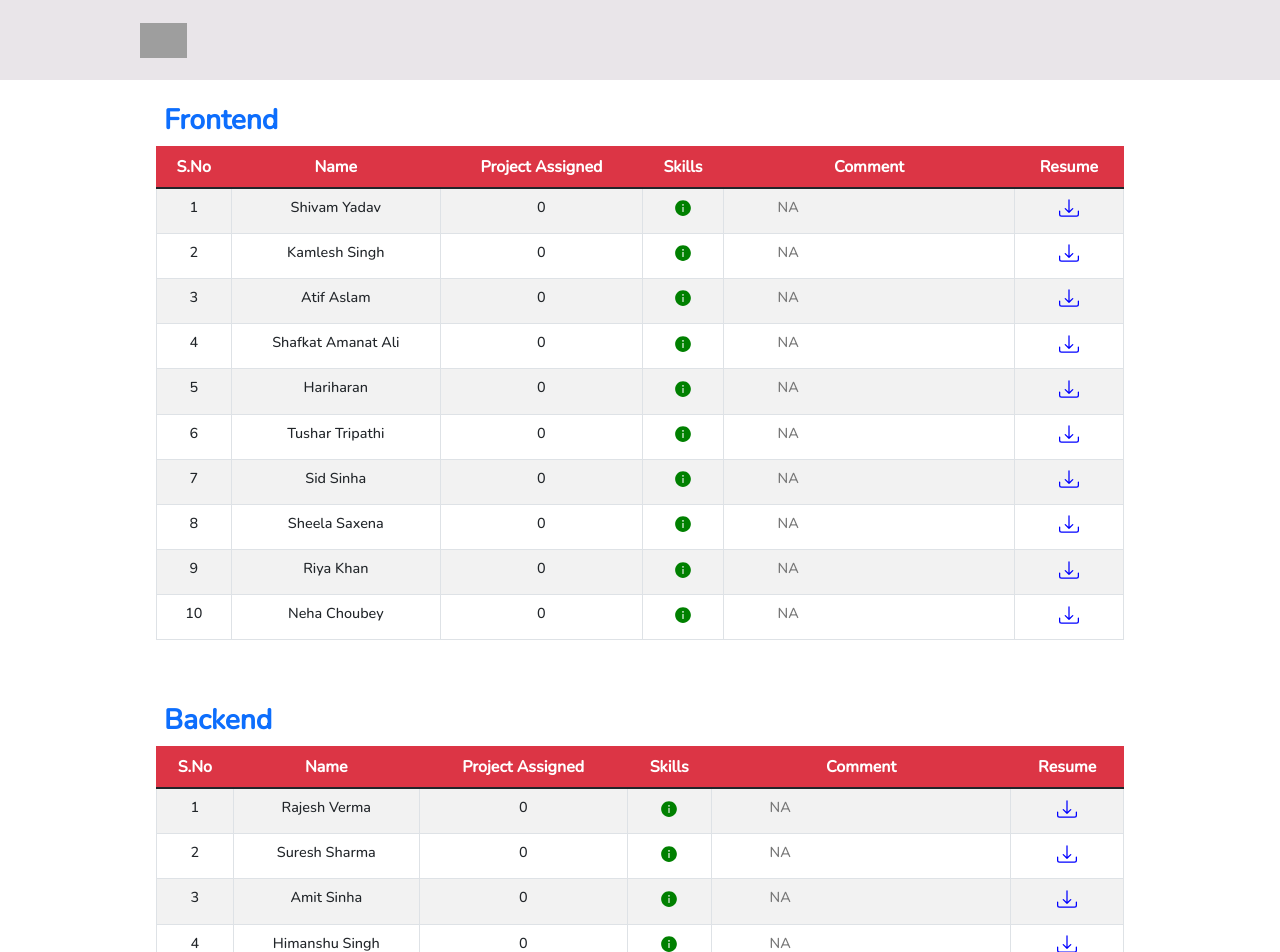
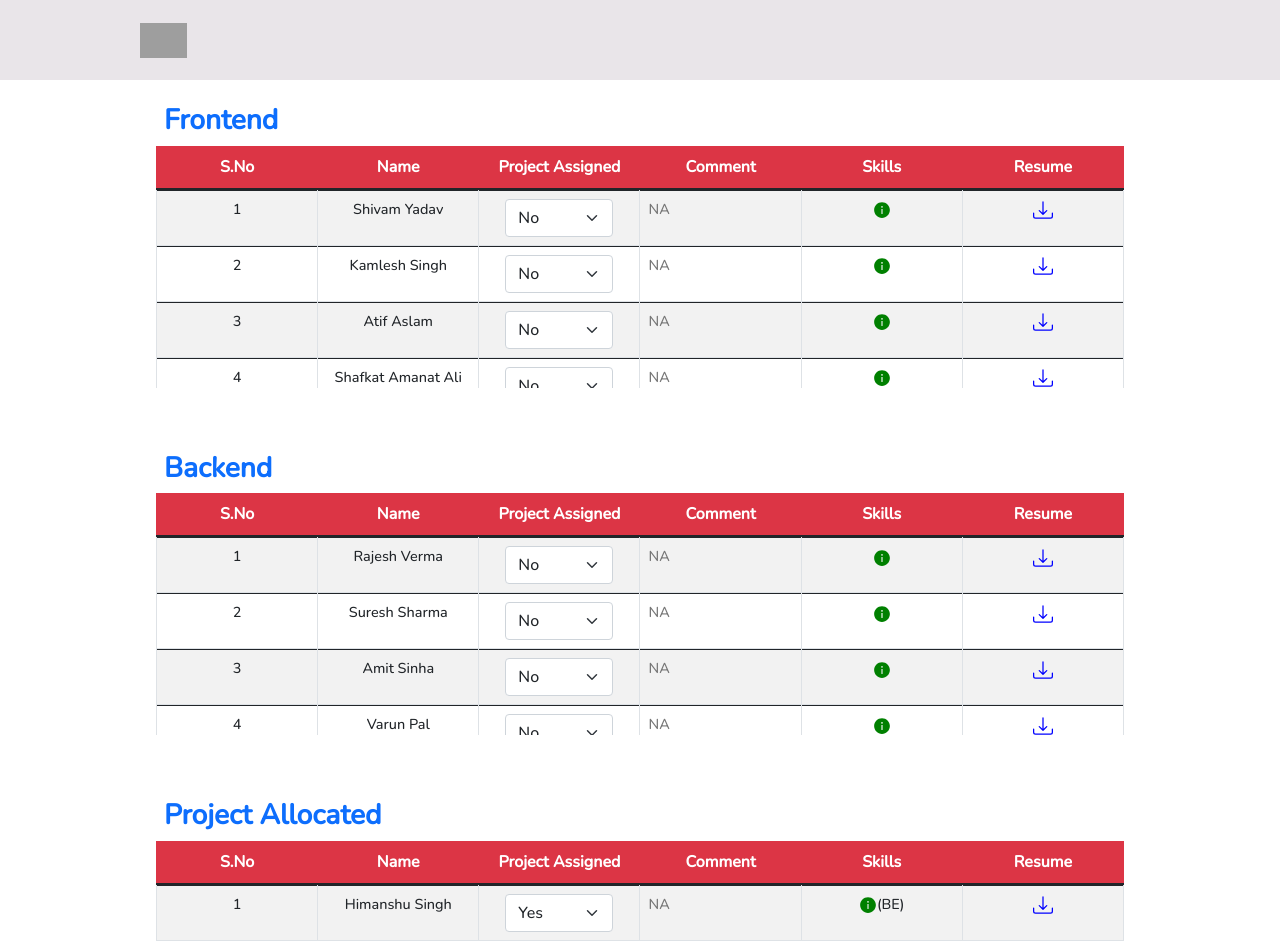
Before and after one commit to Shivamy2/trainee-details-app, a React (Create React App) app: page / in a window 1280 px wide. Shown: the top 952 px of the page. Built offline with nearby package versions, Linux system fonts and the light colour scheme; grey boxes are pictures that could not be loaded.

Commit message:
completed showing 5 rows in 10 records

```diff
--- a/public/modal.json
+++ b/public/modal.json
@@ -45,7 +45,7 @@
     {
         "name": "Himanshu Singh",
         "type": "backend",
-        "projAlc": "0",
+        "projAlc": "1",
         "skills": {
             "professional": ["quick learner", "problem solving", "critical thinking"],
             "technical": ["html/css", "object oriented programming", "javascript", "c/c++", "git/github"]
--- a/src/App.css
+++ b/src/App.css
@@ -21,6 +21,8 @@
 }
 
 .detail-table__body {
+    display: block;
+    overflow: auto;
     font-size: 0.8rem;
 }
 
@@ -41,6 +43,24 @@
     overflow-x: auto;
 }
 
+
+/* tbody::-webkit-scrollbar {
+    display: none;
+} */
+
+.table__styling__row {
+    display: table;
+    width: 100%;
+    table-layout: fixed;
+}
+
+.table__textarea {
+    outline: none;
+    border: none;
+    background-color: transparent;
+    resize: none;
+}
+
 @media only screen and (min-width: 768px) {
     .detail-table__heading {
         font-size: 1rem;
--- a/src/App.jsx
+++ b/src/App.jsx
@@ -9,10 +9,10 @@ import { filter } from "lodash";
 const App = () => {
   const [userData, setUserData] = useState(data || []);
   const frontendData = filter(userData, (item) => {
-    return item.type === "frontend";
+    return item.projAlc === "0" && item.type === "frontend";
   });
   const backendData = filter(userData, (item) => {
-    return item.type === "backend";
+    return item.projAlc === "0" && item.type === "backend";
   });
   const projAllocated = filter(userData, (item) => {
     return item.projAlc === "1";
--- a/src/components/DetailTable.jsx
+++ b/src/components/DetailTable.jsx
@@ -1,29 +1,52 @@
-import { memo } from "react";
+import { memo, useEffect, useRef, useState } from "react";
 import Table from "react-bootstrap/Table";
 import { tableHeadings } from "../constants/constant";
 import TableRow from "./TableRow";
 
 const DetailTable = ({ className, data, title }) => {
   const headingValues = tableHeadings;
+  const [tableHeight, setTableHeight] = useState(200);
+  const tableRef = useRef(null);
+  useEffect(() => {
+    let sum = 0;
+    let children = tableRef.current?.childNodes;
+    for (var i = 0; i < 5; ++i) {
+      sum += children[i]?.clientHeight;
+    }
+    setTableHeight(sum);
+    console.log(tableRef);
+  }, []);
+  console.log("table height", tableHeight);
   return (
     <div className={className}>
       <h2 className="text-primary fw-bold fs-3 ms-2">{title}</h2>
       <div className="table__styling">
         <Table striped bordered hover className="text-center">
-          <thead className="detail-table__heading bg-danger border-danger text-white">
+          <thead className="detail-table__heading bg-danger border-danger text-white table__styling__row">
             <tr>
               {headingValues?.map((item, index) => (
                 <th key={index}>{item}</th>
               ))}
             </tr>
           </thead>
-          <tbody className="detail-table__body">
+          <tbody
+            ref={tableRef}
+            className="detail-table__body"
+            style={{
+              height: `${tableHeight}px`,
+            }}
+          >
             {data?.length > 0 ? (
               data?.map((item, index) => (
-                <TableRow key={index} data={item} sno={index} />
+                <TableRow
+                  className={"table__styling__row"}
+                  key={index}
+                  data={item}
+                  sno={index}
+                />
               ))
             ) : (
-              <tr>
+              <tr className="table__styling__row">
                 <td colSpan={tableHeadings.length}>No Details Found</td>
               </tr>
             )}
--- a/src/components/TableRow.jsx
+++ b/src/components/TableRow.jsx
@@ -1,24 +1,25 @@
 import { memo } from "react";
 import { AiFillInfoCircle } from "react-icons/ai";
 import { BsDownload } from "react-icons/bs";
+import { Form } from "react-bootstrap";
 
 const TableRow = ({ data, sno, className }) => {
   return (
     <tr className={className}>
       <td>{sno + 1}</td>
       <td>{data.name}</td>
-      <td>{data.projAlc}</td>
       <td>
-        <AiFillInfoCircle color="green" size={18} className="cursor-event" />
+        <Form.Select
+          value={data?.projAlc === "1" ? "1" : "0"}
+          className={"w-75 mx-auto"}
+        >
+          <option value="1">Yes</option>
+          <option value="0">No</option>
+        </Form.Select>
       </td>
       <td>
         <textarea
-          style={{
-            outline: "none",
-            border: "none",
-            backgroundColor: "transparent",
-            resize: "none",
-          }}
+          className="table__textarea"
           onKeyDown={(event) => {
             if (event.key === "Enter") console.log("Enter pressed");
           }}
@@ -31,10 +32,14 @@ const TableRow = ({ data, sno, className }) => {
         />
       </td>
       <td>
+        <AiFillInfoCircle color="green" size={18} className="cursor-event" />
+        {data?.projAlc === "1" && (data?.type === "frontend" ? "(FE)" : "(BE)")}
+      </td>
+      <td>
         <a
           href="https://drive.google.com/file/d/1lYJNaCe2Tn2Rwd9jx_pDe4jh8ZK-Dchi/view?usp=sharing"
           target={"popup"}
-          onClick={(event) =>
+          onClick={() =>
             window.open(
               "https://drive.google.com/file/d/1lYJNaCe2Tn2Rwd9jx_pDe4jh8ZK-Dchi/view?usp=sharing",
               "name",
--- a/src/constants/constant.js
+++ b/src/constants/constant.js
@@ -1,3 +1,3 @@
 export const data = JSON.parse(localStorage.getItem("data"));
-export const tableHeadings = ["S.No", "Name", "Project Assigned", "Skills", "Comment", "Resume"];
+export const tableHeadings = ["S.No", "Name", "Project Assigned", "Comment", "Skills", "Resume"];
 export const siteLogo = "https://d3j0t7vrtr92dk.cloudfront.net/geminisolutions/1593443784_Gemini%20Logo.png?"
```
